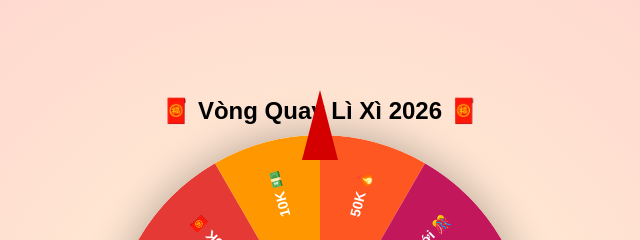
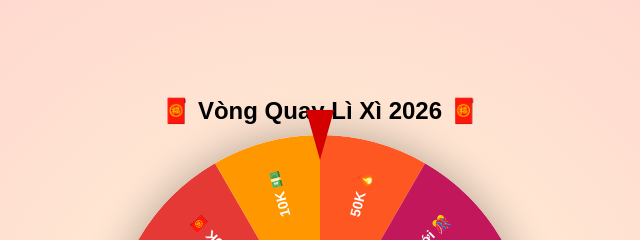
Before and after one commit to Congthanhblack/L-x-2026, a plain HTML site: page index.html in a window 1280 px wide. Shown: the top 240 px of the page, 320-960 px from the left. Drawn offline with Linux system fonts and the light colour scheme.

Commit message:
Update index.html

```diff
--- a/index.html
+++ b/index.html
@@ -26,14 +26,14 @@ h2{
 
 .pointer{
     position:absolute;
-    top:-45px;
+    top:-25px;              /* hạ xuống gần vòng hơn */
     left:50%;
     transform:translateX(-50%);
     width:0;
     height:0;
-    border-left:18px solid transparent;
-    border-right:18px solid transparent;
-    border-bottom:70px solid #d40000;
+    border-left:14px solid transparent;
+    border-right:14px solid transparent;
+    border-top:50px solid #d40000;  /* đổi sang border-top để mũi tên chĩa xuống */
     z-index:10;
 }
 
```
